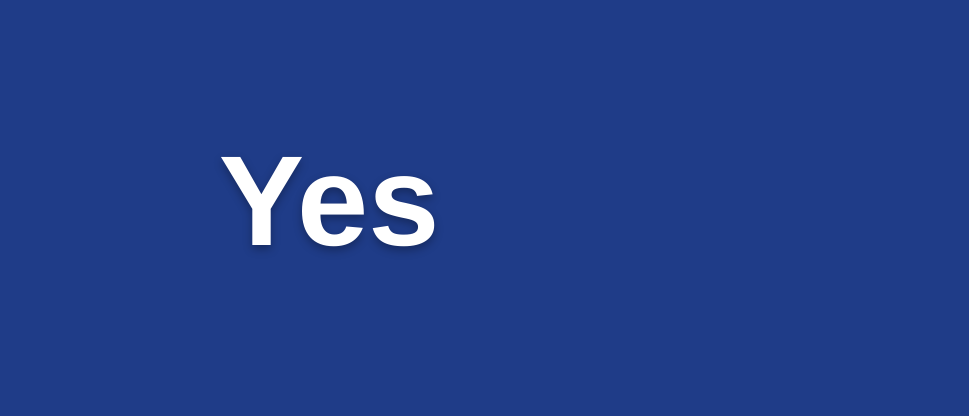
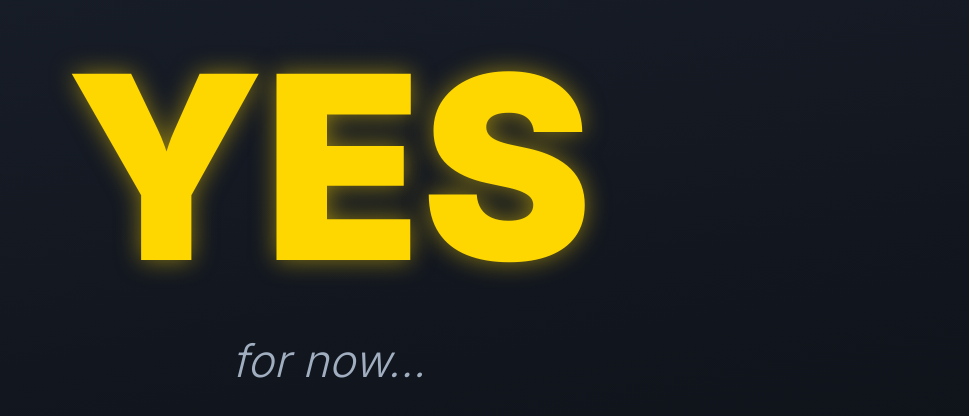
Before and after one commit to empndg-maker/august2025, a plain HTML site: page index.html in a window 1280 px wide. Shown: the part 200-616 px from the top of the page, without its empty margins (311-1280 px from the left). Drawn offline with Linux system fonts and the light colour scheme.

Commit message:
Update index.html

```diff
--- a/index.html
+++ b/index.html
@@ -3,31 +3,89 @@
 <head>
     <meta charset="UTF-8">
     <meta name="viewport" content="width=device-width, initial-scale=1.0">
-  <title>Yes</title>
+    <title>HONMOON</title>
+    <link rel="preconnect" href="https://fonts.googleapis.com">
+    <link rel="preconnect" href="https://fonts.gstatic.com" crossorigin>
+    <link href="https://fonts.googleapis.com/css2?family=Inter:wght@300;900&display=swap" rel="stylesheet">
     <style>
         body {
+            /* A subtle, deep gradient for a more premium feel */
+            background: linear-gradient(170deg, #1a202c, #0d1117);
+            font-family: 'Inter', sans-serif;
             margin: 0;
-      height: 100vh;
-      background-color: #1f3c88; /* Brighter navy */
             display: flex;
             justify-content: center;
             align-items: center;
-      font-family: 'Helvetica Neue', Helvetica, Arial, sans-serif;
+            min-height: 100vh;
+            overflow: hidden;
         }
-    h1 {
-      font-size: 8rem;
-      color: white;
-      text-shadow: 0px 4px 10px rgba(0, 0, 0, 0.3);
+
+        .container {
+            text-align: center;
+        }
+
+        /* The main "YES" text container */
+        .main-text {
+            font-size: 20vw;
+            font-weight: 900; /* Extra bold */
+            color: #FFD700;
+            text-shadow: 0 0 25px rgba(255, 215, 0, 0.5);
+
+            /* Use Flexbox to align the letters */
+            display: flex;
+        }
+
+        /* Individual letters of "YES" for staggered animation */
+        .main-text span {
+            opacity: 0; /* Start invisible */
+            transform: translateY(30px); /* Start slightly lower */
+            animation: fadeUp 0.8s ease-out forwards;
+        }
+
+        /* Stagger the animation start time for each letter */
+        .main-text span:nth-child(1) { animation-delay: 0.5s; }
+        .main-text span:nth-child(2) { animation-delay: 0.7s; }
+        .main-text span:nth-child(3) { animation-delay: 0.9s; }
+
+        /* The smaller "for now..." sub-text */
+        .sub-text {
+            font-size: 3.5vw;
+            font-weight: 300; /* A much lighter font weight */
+            font-style: italic; /* Italicized for contrast */
+            color: #a0aec0; /* A soft, complimentary blue-grey */
+            margin-top: 1.5vh;
+
+            /* Fade in after the main text animation is complete */
             opacity: 0;
-      animation: fadeIn 1.5s ease forwards;
-      animation-delay: 1s; /* wait 1 second before showing */
+            animation: fadeIn 2s ease-in 1.9s forwards;
         }
+
+        /* --- Animation Definitions --- */
+
+        /* Used for the main letters */
+        @keyframes fadeUp {
+            to {
+                opacity: 1;
+                transform: translateY(0);
+            }
+        }
+
+        /* Used for the sub-text */
         @keyframes fadeIn {
-      to { opacity: 1; }
+            to {
+                opacity: 1;
+            }
         }
     </style>
 </head>
 <body>
-  <h1>Yes</h1>
+    <div class="container">
+        <div class="main-text">
+            <span>Y</span>
+            <span>E</span>
+            <span>S</span>
+        </div>
+        <div class="sub-text">for now...</div>
+    </div>
 </body>
 </html>
```
Lines whose indentation alone changed are shown as unchanged.
